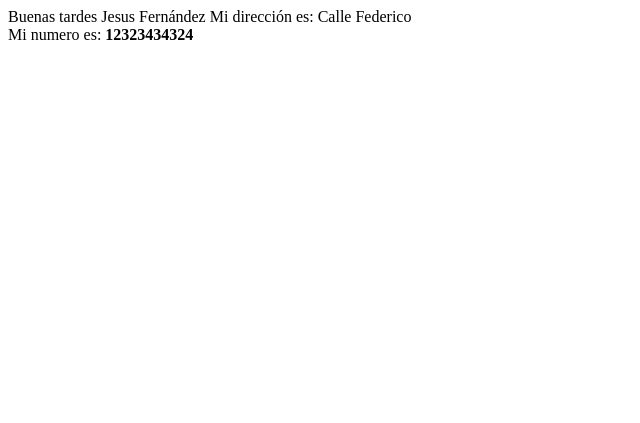
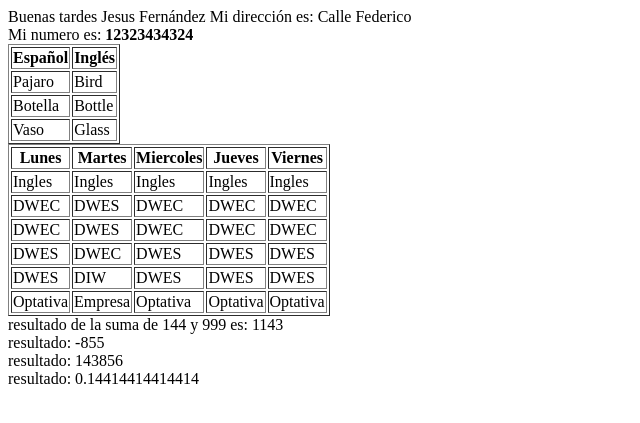
Before and after one commit to jesufercor-max/2-Daw-26-27, a PHP site: page /Ejercicios_php/ejercicios.php in a window 1280 px wide. Shown: the top 423 px of the page, without its empty margins (0-640 px from the left). Run offline with PHP 8.4, Linux system fonts and the light colour scheme.

Commit message:
Subida de Ejercicios PHP

```diff
--- a/DWES/PHP/proyecto-php/src/Ejercicios_php/ejercicios.php
+++ b/DWES/PHP/proyecto-php/src/Ejercicios_php/ejercicios.php
@@ -28,17 +28,81 @@ HTML como PHP. -->
 traducción al castellano. Las palabras deben estar distribuidas en dos columnas. Utiliza la etiqueta
 <table> de HTML. -->
 
+<table border=1rm>
+    <thead>
+        <tr>
+            <th>Español</th>
+            <th>Inglés</th>
+        </tr>
+    </thead>
+    <tbody>
+        <?php
+            $palabrasEspanol = ['Pajaro', 'Botella', 'Vaso'];
+            $palabrasIngles = ['Bird', 'Bottle', 'Glass'];
+            for ($i = 0; $i < count($palabrasEspanol); $i++) {
+                echo "<tr>";
+                echo "<td>" . $palabrasEspanol[$i] . "</td>";
+                echo "<td>" . $palabrasIngles[$i] . "</td>";
+                echo "</tr>";
+            }
 
+        ?>
+    <tbody>
+</table>
 
     <!-- Ejercicio 4: Escribe un programa que muestre tu horario de clase mediante una tabla. Aunque se puede hacer
 íntegramente en HTML (igual que los ejercicios anteriores), ve intercalando código HTML y PHP para
 familiarizarte con éste último. -->
 
+<table border=1rm>
+    <thead>
+        <tr>
+            <th>Lunes</th>
+            <th>Martes</th>
+            <th>Miercoles</th>
+            <th>Jueves</th>
+            <th>Viernes</th>
+        </tr>
+    </thead>
+    <tbody>
+        <?php
+            $horarioLunes = ['Ingles', 'DWEC', 'DWEC', 'DWES', 'DWES' ,'Optativa'];
+            $horarioMartes = ['Ingles', 'DWES', 'DWES', 'DWEC', 'DIW' ,'Empresa'];
+            $horarioMiercoles = ['Ingles', 'DWEC', 'DWEC', 'DWES', 'DWES' ,'Optativa'];
+            $horarioJueves = ['Ingles', 'DWEC', 'DWEC', 'DWES', 'DWES' ,'Optativa'];
+            $horarioViernes = ['Ingles', 'DWEC', 'DWEC', 'DWES', 'DWES' ,'Optativa'];
+            $palabrasIngles = ['Bird', 'Bottle', 'Glass'];
+            $todosLosHorarios = [$horarioLunes, $horarioMartes, $horarioMiercoles, $horarioJueves, $horarioViernes];
+
+            for ($i=0 ; $i < count($todosLosHorarios[0]); $i++) {
+
+                echo "<tr>";
+                for ($j=0; $j<count($todosLosHorarios); $j++) {
+                    echo "<td> ", $todosLosHorarios[$j][$i] , "</td>";
+                }
+                echo "</tr>";
+            }
+        ?>
+    <tbody>
+</table>
 
     <!-- Ejercicio 5: Escribe un programa que utilice las variables $x y $y. Asignales los valores 144 y 999 respectivamente.
 A continuación, muestra por pantalla el valor de cada variable, la suma, la resta, la división y la
 multiplicación. -->
 
+<?php
+    $variableX = 144;
+    $variableY = 999;
+    $suma = $variableX + $variableY;
+    $resta = $variableX - $variableY;
+    $multiplicacio = $variableX * $variableY;
+    $division = $variableX / $variableY;
+
+    echo "resultado de la suma de ", $variableX , " y " , $variableY ," es: " ,$suma , "<br>";
+    echo "resultado: " , $resta , "<br>";
+    echo "resultado: " , $multiplicacio , "<br>";
+    echo "resultado: " , $division , "<br>";
+?>
 
     <!-- Ejercicio 6 : Crea la variable $nombre y asígnale tu nombre completo. Muestra su valor por pantalla de tal forma
 que el resultado sea el mismo que el del ejercicio 1. -->
```
